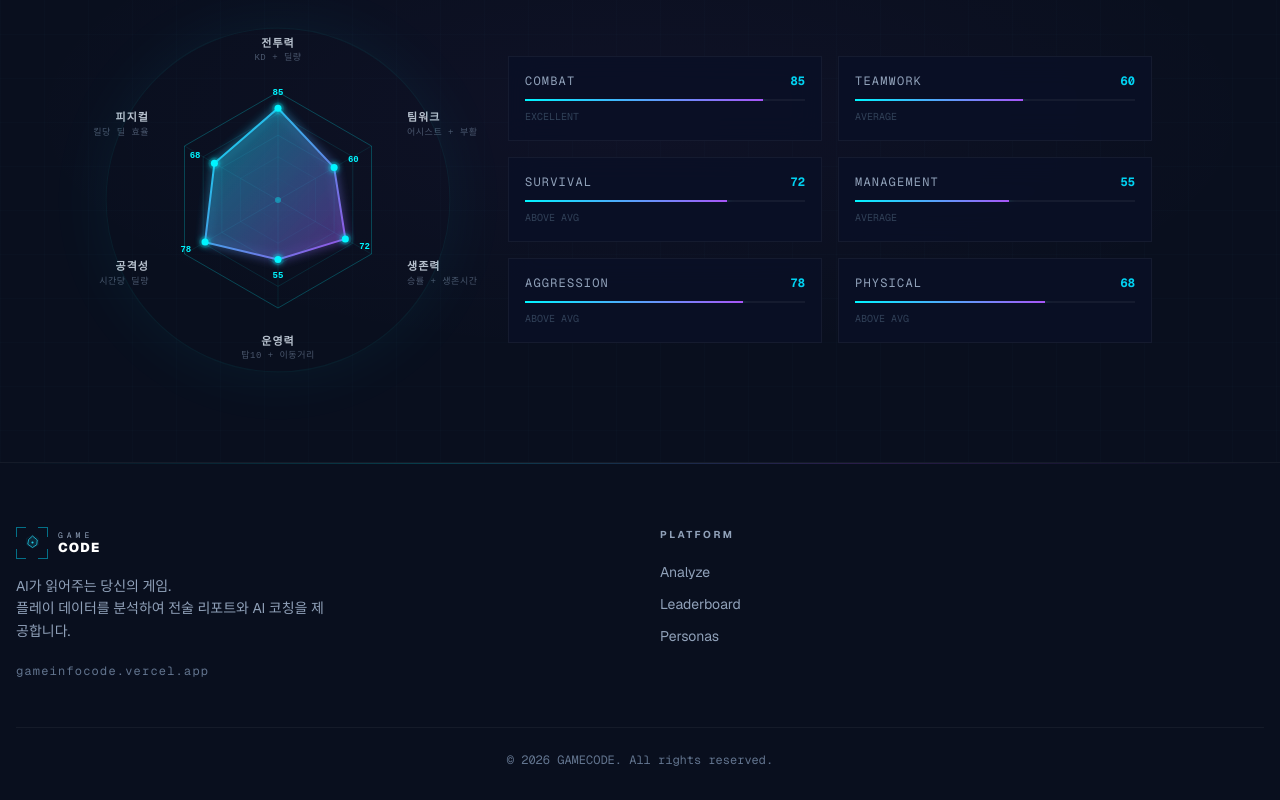
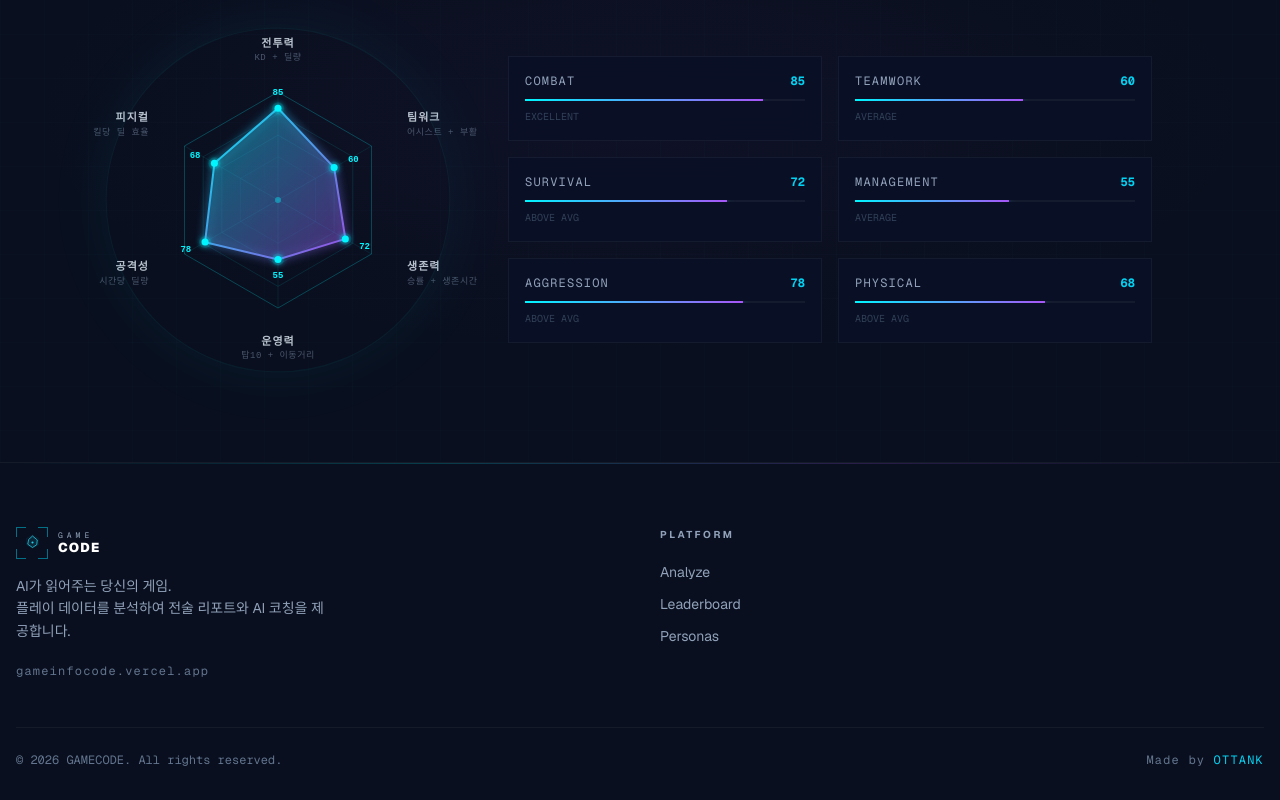
Before and after one commit to hyerimhaleylee/gameinfocode, a Next.js app: page / in a window 1280 px wide. Shown: the part 4938-5738 px from the top of the page. Built offline with nearby package versions, Linux system fonts and the light colour scheme.

Commit message:
feat: add Made by OTTANK to footer

```diff
--- a/components/Footer.tsx
+++ b/components/Footer.tsx
@@ -61,9 +61,12 @@ export default function Footer({ onReset }: { onReset?: () => void }) {
         </div>
 
         {/* Bottom bar */}
-        <div className="border-t border-white/5 pt-6 flex items-center justify-center">
+        <div className="border-t border-white/5 pt-6 flex items-center justify-between">
           <p className="text-slate-500 text-xs font-mono">
             © 2026 GAMECODE. All rights reserved.
+          </p>
+          <p className="text-slate-500 text-xs font-mono tracking-widest">
+            Made by <span className="text-cyan-400">OTTANK</span>
           </p>
         </div>
       </div>
```
